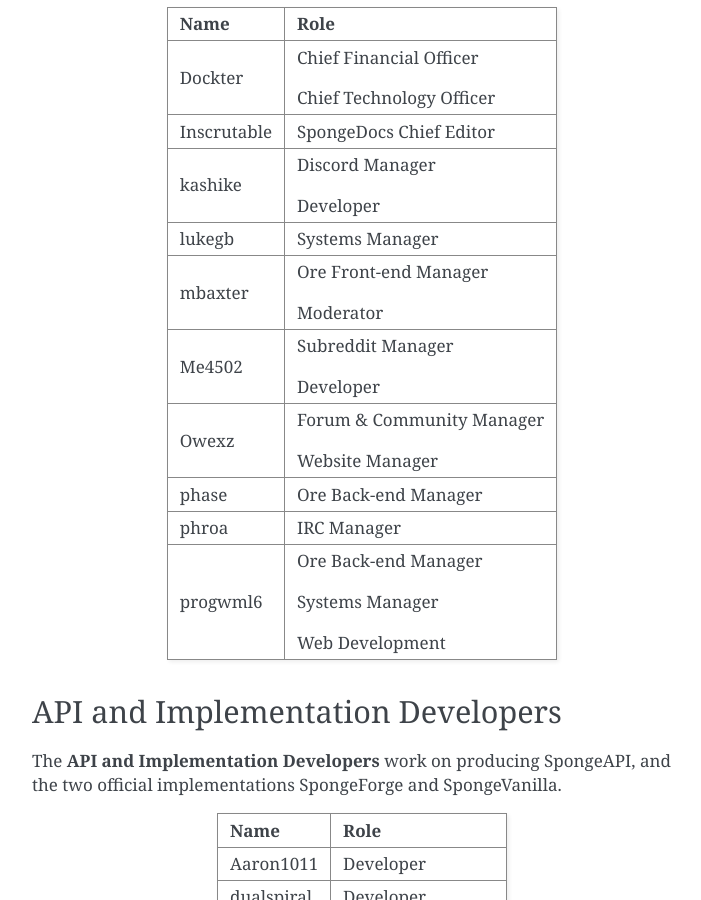
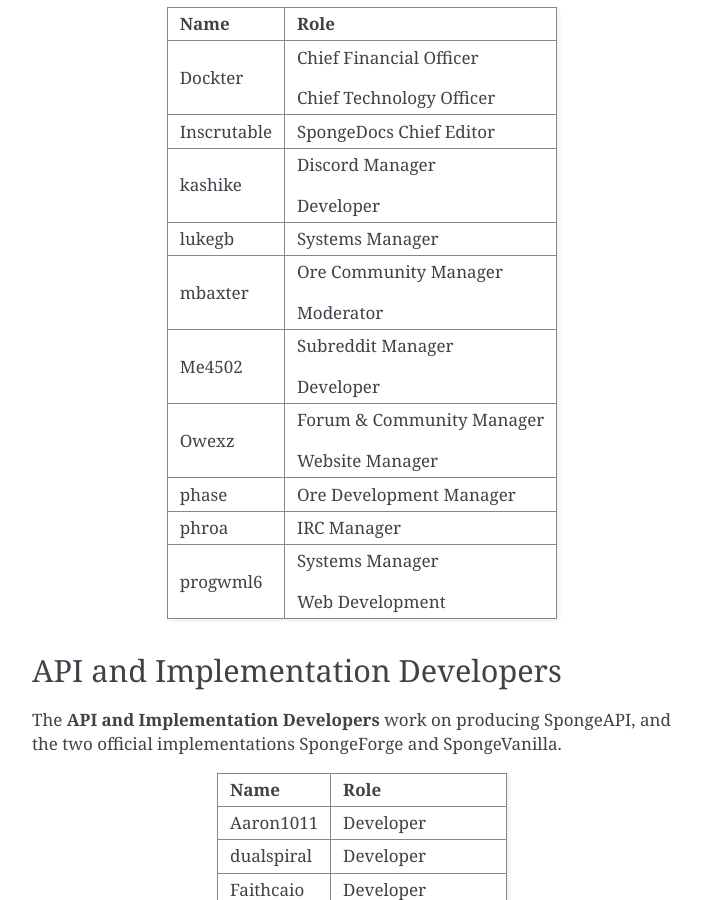
Before and after one commit to SpongePowered/SpongeDocs, a Sphinx documentation site: the page built from source/about/staff.rst, in a window 1280 px wide and 900 px high, scrolled down 585 px. Shown: the whole window, without its empty margins (388-1089 px from the left). Built offline with Sphinx 7.4.7, drawn with Linux system fonts in a browser that asks for light colours; pages that are not in the unit, such as notebooks, are missing from menus.

Commit message:
Tweaking titles
mbaxter -> Ore Community Manager
phase -> Ore Development Manager
progwml6 -> Systems Manager

```diff
--- a/source/about/staff.rst
+++ b/source/about/staff.rst
@@ -40,7 +40,7 @@
 +-----------------------------------+------------------------------------+
 | lukegb                            | Systems Manager                    |
 +-----------------------------------+------------------------------------+
-| mbaxter                           | Ore Front-end Manager              |
+| mbaxter                           | Ore Community Manager              |
 |                                   |                                    |
 |                                   | Moderator                          |
 +-----------------------------------+------------------------------------+
@@ -52,13 +52,11 @@
 |                                   |                                    |
 |                                   | Website Manager                    |
 +-----------------------------------+------------------------------------+
-| phase                             | Ore Back-end Manager               |
+| phase                             | Ore Development Manager            |
 +-----------------------------------+------------------------------------+
 | phroa                             | IRC Manager                        |
 +-----------------------------------+------------------------------------+
-| progwml6                          | Ore Back-end Manager               |
-|                                   |                                    |
-|                                   | Systems Manager                    |
+| progwml6                          | Systems Manager                    |
 |                                   |                                    |
 |                                   | Web Development                    |
 +-----------------------------------+------------------------------------+
```
